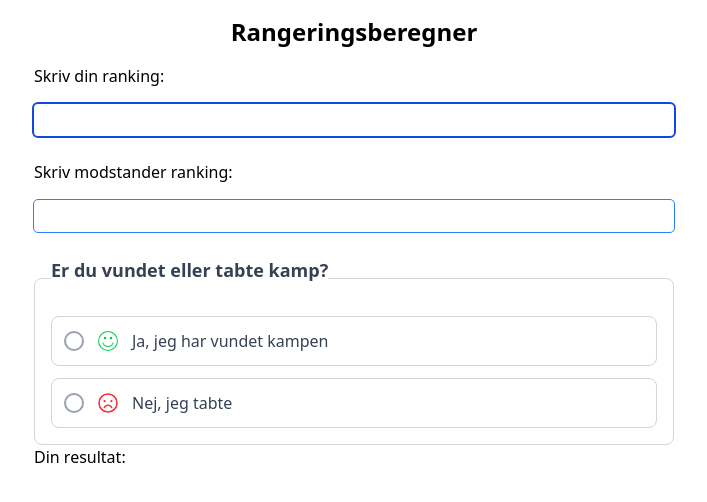
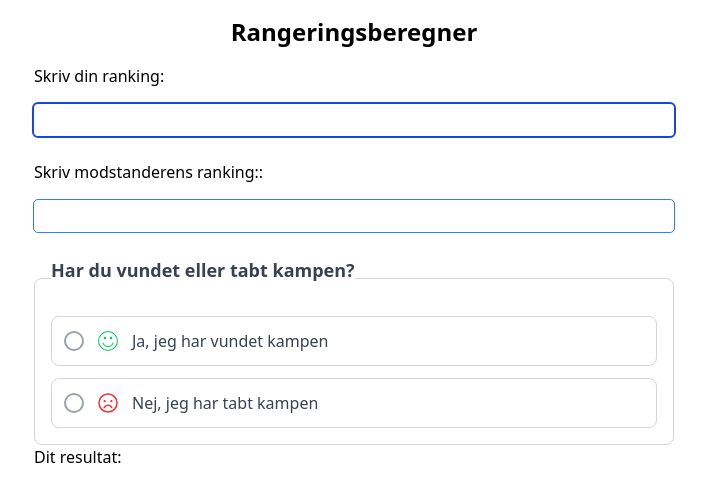
Before and after one commit to SerhiiIkin/rating-calculator, a React (Vite) app: page / in a window 1280 px wide. Shown: the top 502 px of the page, without its empty margins (286-993 px from the left). Built offline with nearby package versions, Linux system fonts and the light colour scheme.

Commit message:
stevefejler

```diff
--- a/src/App.tsx
+++ b/src/App.tsx
@@ -179,7 +179,12 @@ function App() {
         myRankingValue: string;
         opponentRankingValue: string;
     }) => {
-        if (myRankingValue === "" || opponentRankingValue === "" || option === "") return "";
+        if (
+            myRankingValue === "" ||
+            opponentRankingValue === "" ||
+            option === ""
+        )
+            return "";
 
         const difference = Math.abs(
             Number(myRankingValue) - Number(opponentRankingValue)
@@ -326,7 +331,7 @@ function App() {
                     />
                 </label>
                 <label className="grid gap-4 relative pb-6">
-                    <span>Skriv modstander ranking: </span>
+                    <span>Skriv modstanderens ranking:: </span>
                     <span className="absolute bottom-0 left-2 text-red-500">
                         {data.opponentRanking.error}
                     </span>
@@ -343,7 +348,7 @@ function App() {
                 </label>
                 <fieldset className="p-4 border border-gray-300 rounded-lg">
                     <legend className="pb-4 text-lg font-semibold text-gray-700">
-                        Er du vundet eller tabte kamp?
+                        Har du vundet eller tabt kampen?
                     </legend>
                     <div className="flex flex-col gap-3">
                         <label
@@ -390,13 +395,13 @@ function App() {
                             </div>
                             <PiSmileySad className="text-2xl text-red-500" />
                             <span className="text-gray-700">
-                                Nej, jeg tabte
+                                Nej, jeg har tabt kampen
                             </span>
                         </label>
                     </div>
                 </fieldset>
                 <div className="flex gap-2">
-                    Din resultat:
+                    Dit resultat:
                     <span
                         className={
                             +data.result > 0
```
